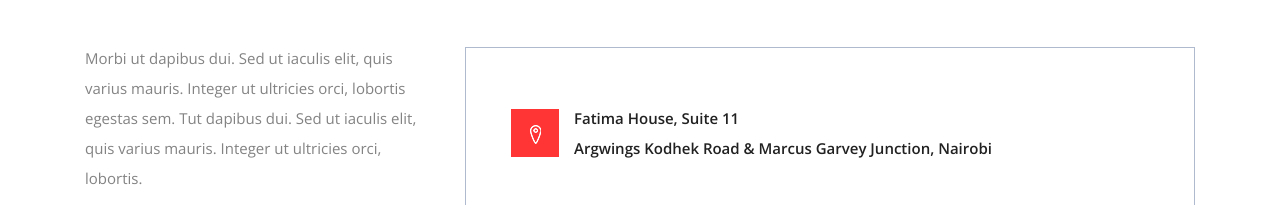
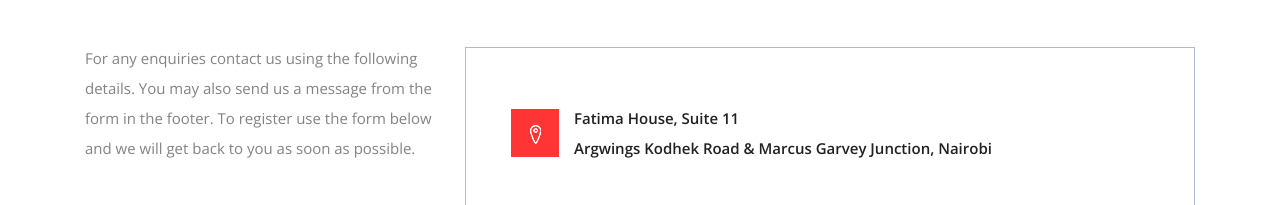
Before and after one commit to ShelmieDesigns/shelmiedesigns.github.io, a plain HTML site: page nekds/contact.html in a window 1280 px wide. Shown: the part 579-784 px from the top of the page. Drawn offline with nearby package versions, Linux system fonts and the light colour scheme.

Commit message:
Update contact.html

```diff
--- a/nekds/contact.html
+++ b/nekds/contact.html
@@ -126,7 +126,7 @@
                     <div class="single-contact-area mb-100">
                         <!-- Logo -->
                         <a href="#" class="d-block mb-50"><img src="img/core-img/nekds_logo.png" alt=""></a>
-                        <p>Morbi ut dapibus dui. Sed ut iaculis elit, quis varius mauris. Integer ut ultricies orci, lobortis egestas sem. Tut dapibus dui. Sed ut iaculis elit, quis varius mauris. Integer ut ultricies orci, lobortis.</p>
+                        <p>For any enquiries contact us using the following details. You may also send us a message from the form in the footer. To register use the form below and we will get back to you as soon as possible.</p>
                     </div>
                 </div>
 
```
